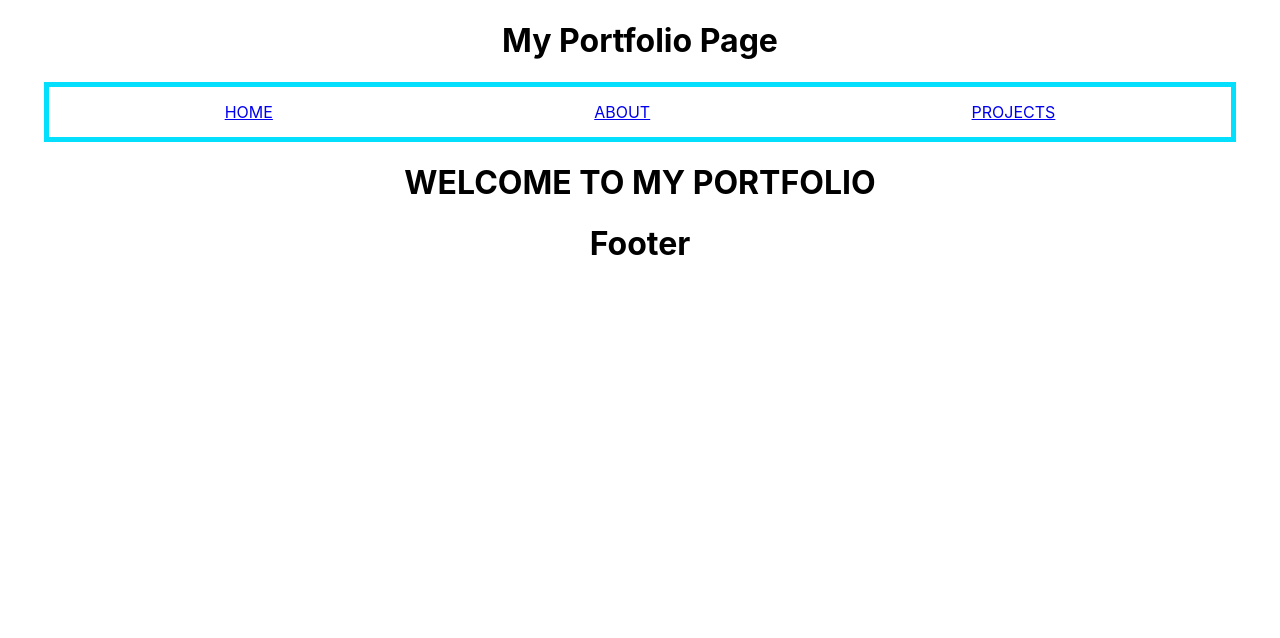
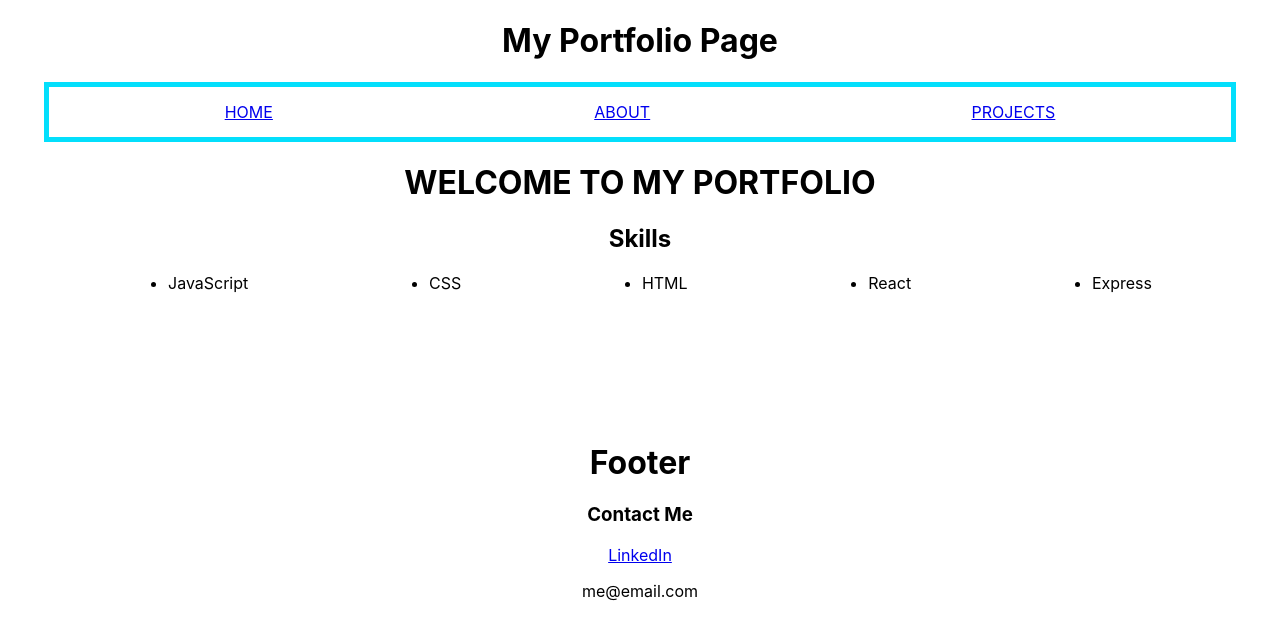
Before and after one commit to jensusan/express-react-frontend, a React (Create React App) app: page / in a window 1280 px wide. Shown: the top 638 px of the page. Built offline with nearby package versions, Linux system fonts and the light colour scheme.

Commit message:
added content

```diff
--- a/src/App.css
+++ b/src/App.css
@@ -1,3 +1,13 @@
 .App {
   text-align: center;
 }
+
+.footer {
+  margin-top: 150px;
+}
+
+ul {
+  display: flex;
+  justify-content: space-between;
+  margin: 0px 10%;
+}
--- a/src/components/Footer.js
+++ b/src/components/Footer.js
@@ -1,5 +1,12 @@
 function Footer(props) {
-    return <h1>Footer</h1>;
+    return (
+      <div className="footer">
+        <h1>Footer</h1>
+        <h3>Contact Me</h3>
+        <a href="#">LinkedIn</a>
+        <p>me@email.com</p>
+      </div>
+    );
   }
 
   export default Footer;
--- a/src/pages/Home.js
+++ b/src/pages/Home.js
@@ -1,7 +1,16 @@
 function Home(props) {
     return(
-        <h1>WELCOME TO MY PORTFOLIO</h1>
-
+        <div>
+            <h1>WELCOME TO MY PORTFOLIO</h1>
+            <h2>Skills</h2>
+            <ul>
+                <li>JavaScript</li>
+                <li>CSS</li>
+                <li>HTML</li>
+                <li>React</li>
+                <li>Express</li>
+            </ul>
+        </div>
     )
   }
 
```
